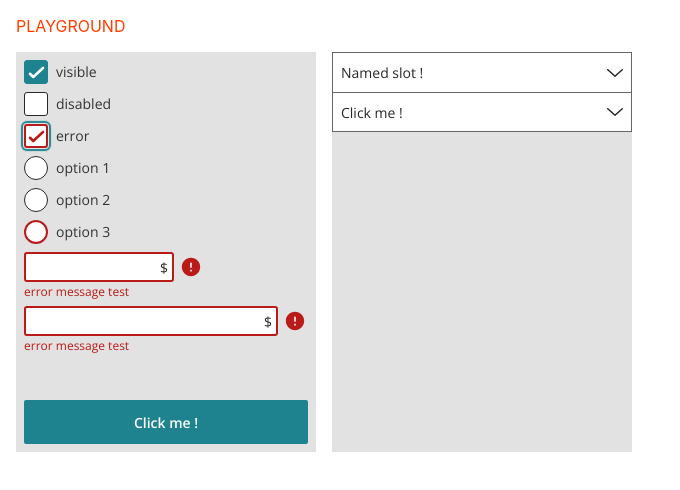
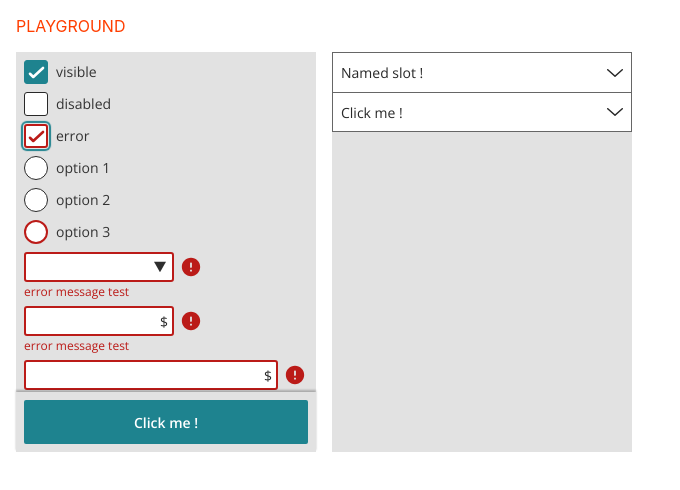
Before and after one commit to Em-Ant/svelte-webpack, a Svelte app: page / in a window 1280 px wide. Both pictures are taken after a click on the label "error". Shown: the top 490 px of the page, without its empty margins (0-680 px from the left). Built offline with nearby package versions, Linux system fonts and the light colour scheme.

Commit message:
select - no keyboard

```diff
--- a/src/App.svelte
+++ b/src/App.svelte
@@ -4,6 +4,7 @@
   import AnimatedButton from "./components/AnimatedButton.svelte";
   import Input from "./components/Input.svelte";
   import Accordion from "./components/Accordion.svelte";
+  import Select from "./components/Select.svelte";
   let checked = true;
   let disabled = false;
   let loading;
@@ -16,6 +17,8 @@
 
   let content;
   let scrolling;
+
+  let options = ["option 1", "option 2", "option 3", "option 4"];
 
   $: if (!checked) {
     setTimeout(function() {
@@ -39,6 +42,7 @@
   }
   let o = true;
   let ctx = [];
+  $: console.log(ctx);
 </script>
 
 <style>
@@ -99,9 +103,9 @@
       <Radio name="a" bind:group value="1">option 1</Radio>
       <Radio {disabled} name="a" bind:group value="2">option 2</Radio>
       <Radio name="a" bind:group {error} value="3">option 3</Radio>
+      <Select {options} name="select" {disabled} error={err} />
       <Input bind:elem={input} {disabled} error={err} bind:value postfix="$" />
       <Input fluid {disabled} error={err} bind:value postfix="$" />
-
     </div>
     <AnimatedButton
       {disabled}
--- a/src/components/Accordion.svelte
+++ b/src/components/Accordion.svelte
@@ -92,7 +92,7 @@
   button:focus:after {
     box-shadow: 0 0 1px 1px #f2f2f2, 0 0 1px 3px rgba(28, 129, 141, 1);
   }
-  button:last-child {
+  button:last-of-type {
     border-bottom: 1px solid #666;
   }
   div.content + button {
--- a/src/components/Input.svelte
+++ b/src/components/Input.svelte
@@ -73,6 +73,10 @@
     display: inline-block;
     background-color: transparent;
     border-radius: 3px 0 0 3px;
+    font-size: 14px;
+    line-height: 14px;
+    color: #282828;
+    font-family: inherit;
   }
   input:disabled {
     color: #999;
--- /dev/null
+++ b/src/components/Select.svelte
@@ -0,0 +1,239 @@
+<script>
+  import { tick } from "svelte";
+  export let options = [];
+  export let value = undefined;
+  export let elem = undefined;
+  export let error = false;
+  export let fluid = false;
+  export let disabled = false;
+  export let name = "select";
+  export let attrs = {};
+  let open = false;
+  function enter(node, { delay = 0, duration = 100 }) {
+    const height = node.scrollHeight;
+    return {
+      delay,
+      duration,
+      css: t => `height: ${t * height}px; overflow-y: hidden;`
+    };
+  }
+</script>
+
+<style>
+  div.wrap {
+    position: relative;
+    min-height: 54px;
+    font-family: "Open Sans", sans-serif;
+  }
+  div.inner {
+    display: flex;
+    align-items: center;
+    max-width: 180px;
+  }
+  div.inner.fluid {
+    max-width: 100%;
+  }
+  button.select {
+    display: flex;
+    align-items: center;
+    height: 30px;
+    box-sizing: border-box;
+    flex-grow: 1;
+    margin: 0;
+    overflow: hidden;
+    border-radius: 3px;
+    border: solid 1px #282828;
+    font-size: 14px;
+    background-color: white;
+    color: #282828;
+    transition: box-shadow 0.1s ease-in-out;
+    cursor: pointer;
+    line-height: 14px;
+    font-family: inherit;
+    outline: none;
+  }
+  button.select:focus-within {
+    box-shadow: 0 0 1px 1px #f2f2f2, 0 0 1px 3px rgba(28, 129, 141, 1);
+  }
+  button.select > span.value {
+    flex-grow: 1;
+    flex-shrink: 0;
+    text-align: left;
+  }
+  button.select.error {
+    border: solid 2px #bb1b18;
+  }
+  button.select:disabled {
+    border: solid 2px #999;
+    background-color: #ddd;
+    color: #999;
+    cursor: initial;
+  }
+  button.select > span.icon {
+    flex-grow: 0;
+    flex-shrink: 0;
+    display: flex;
+    align-items: center;
+  }
+  button.select > span.icon > svg {
+    transition: transform 0.2s cubic-bezier(0.445, 0.05, 0.55, 0.95);
+  }
+  button.select:disabled > span.icon > svg > g > path {
+    fill: #999;
+  }
+  button.select > span.icon.open > svg {
+    transform: rotate(-180deg);
+  }
+  span.error-icon {
+    display: inline-flex;
+    align-items: center;
+    justify-content: center;
+    margin-left: 4px;
+    overflow: hidden;
+    width: 0;
+    height: 22px;
+    transition: width 0.1s ease-in;
+  }
+  span.error-icon.in {
+    width: 26px;
+  }
+  span.error-icon > svg {
+    transition: all 0.15s ease-in-out 0.05s;
+    transform: scale(0.01);
+    transform-origin: center;
+  }
+  span.error-icon.in svg {
+    transform: initial;
+  }
+  span.error-icon > svg > path {
+    fill: #bb1b18;
+  }
+  span.error-icon.disabled > svg > path {
+    fill: #999;
+  }
+  input {
+    opacity: 0;
+    height: 0;
+    width: 0;
+  }
+  div.options {
+    z-index: 3;
+    position: absolute;
+    background-color: white;
+    border-radius: 3px;
+    width: 100%;
+    max-width: 180px;
+    top: 34px;
+    border: 1px solid #aaa;
+    box-shadow: 0 2px 5px -1px rgba(0, 0, 0, 0.3);
+    max-height: 500px;
+    overflow-y: auto;
+  }
+  div.options > p {
+    z-index: 3;
+    padding: 0 6px;
+    margin: 0;
+    min-height: 26px;
+    line-height: 26px;
+    font-size: 14px;
+    align-items: center;
+    cursor: pointer;
+    transition: background-color 0.1s ease-in-out;
+  }
+  div.options > p:hover {
+    background-color: #eee;
+  }
+  div.options > p.selected {
+    background-color: rgba(130, 204, 211, 0.4);
+  }
+  div.options > p.selected:hover {
+    background-color: rgba(130, 204, 211, 0.5);
+  }
+  span.error-msg {
+    color: #bb1b18;
+    font-size: 12px;
+    display: block;
+    padding: 0;
+    overflow: hidden;
+    padding: 1px 0 2px;
+    align-items: flex-end;
+  }
+  span.error-msg.disabled {
+    color: #999;
+  }
+</style>
+
+<div class="wrap">
+  <div class="inner" class:fluid>
+    <button
+      class="select"
+      tabindex="-1"
+      {disabled}
+      class:error
+      type="button"
+      on:click
+      on:click|preventDefault={() => {
+        open = !open;
+        elem.focus();
+      }}
+      on:mousedown|preventDefault={() => {
+        elem.focus();
+      }}>
+      <span class="value">{(value && (value.name || value)) || ''}</span>
+      <input
+        {name}
+        {...attrs}
+        {disabled}
+        on:blur={() => (open = false)}
+        bind:this={elem}
+        readonly
+        value={value && (value.name || value)} />
+      <span class="icon" class:open>
+        <svg
+          width="12"
+          height="12"
+          version="1.1"
+          viewBox="0 0 4.7625 4.7625"
+          xmlns="http://www.w3.org/2000/svg">
+          <g transform="translate(-52.338 -89.642)">
+            <path
+              d="m54.719 94.086-2.3812-4.1244h4.7625z"
+              fill="#282828"
+              opacity=".97"
+              style="paint-order:markers fill stroke" />
+          </g>
+        </svg>
+      </span>
+    </button>
+    <span class="error-icon" class:in={!!error} class:disabled>
+      <svg
+        xmlns="http://www.w3.org/2000/svg"
+        width="22"
+        height="22"
+        viewBox="0 0 24 24">
+        <path
+          d="M12 2C6.48 2 2 6.48 2 12s4.48 10 10 10 10-4.48 10-10S17.52 2 12
+          2zm0 11c-.55 0-1-.45-1-1V8c0-.55.45-1 1-1s1 .45 1 1v4c0 .55-.45 1-1
+          1zm1 4h-2v-2h2v2z" />
+      </svg>
+    </span>
+  </div>
+  {#if open}
+    <div in:enter out:enter={{ delay: 100 }} class="options">
+      {#each options as opt (opt && (opt.key || opt.value || opt))}
+        <p
+          class:selected={opt === value}
+          on:mousedown|preventDefault={async () => {
+            value = opt;
+            await tick;
+            open = false;
+          }}>
+          {opt && (opt.name || opt)}
+        </p>
+      {/each}
+    </div>
+  {/if}
+  {#if error}
+    <span transition:enter class:disabled class="error-msg">{error}</span>
+  {/if}
+</div>
```
